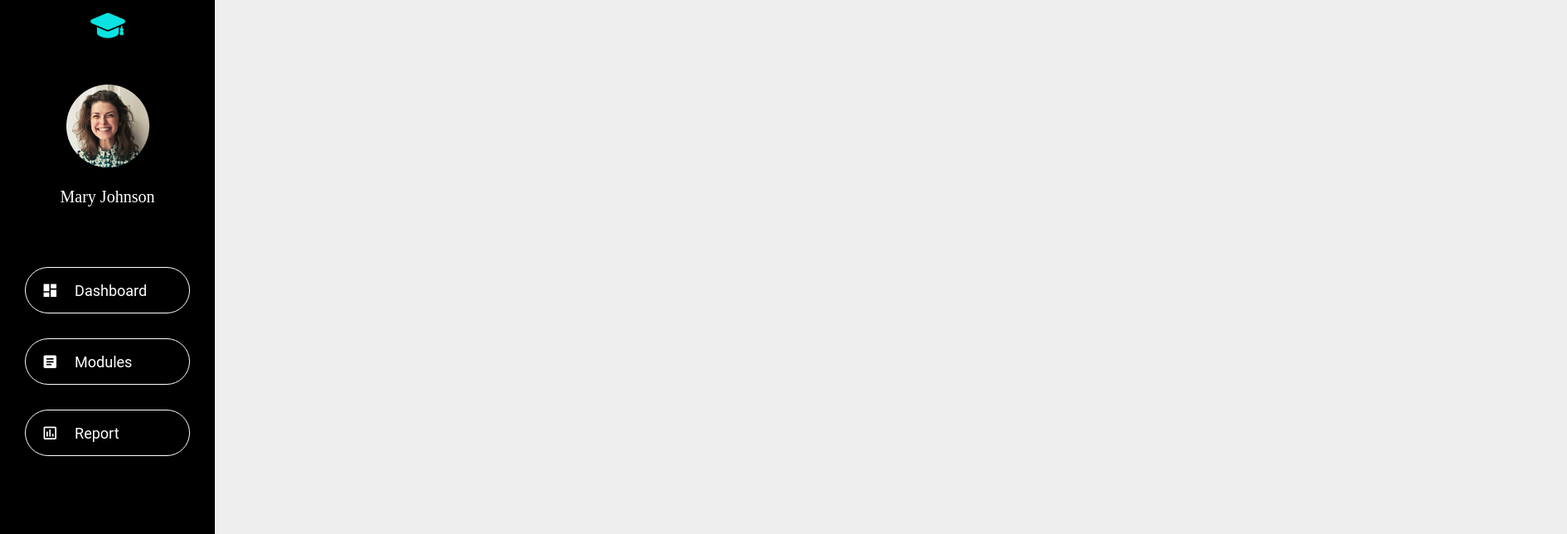
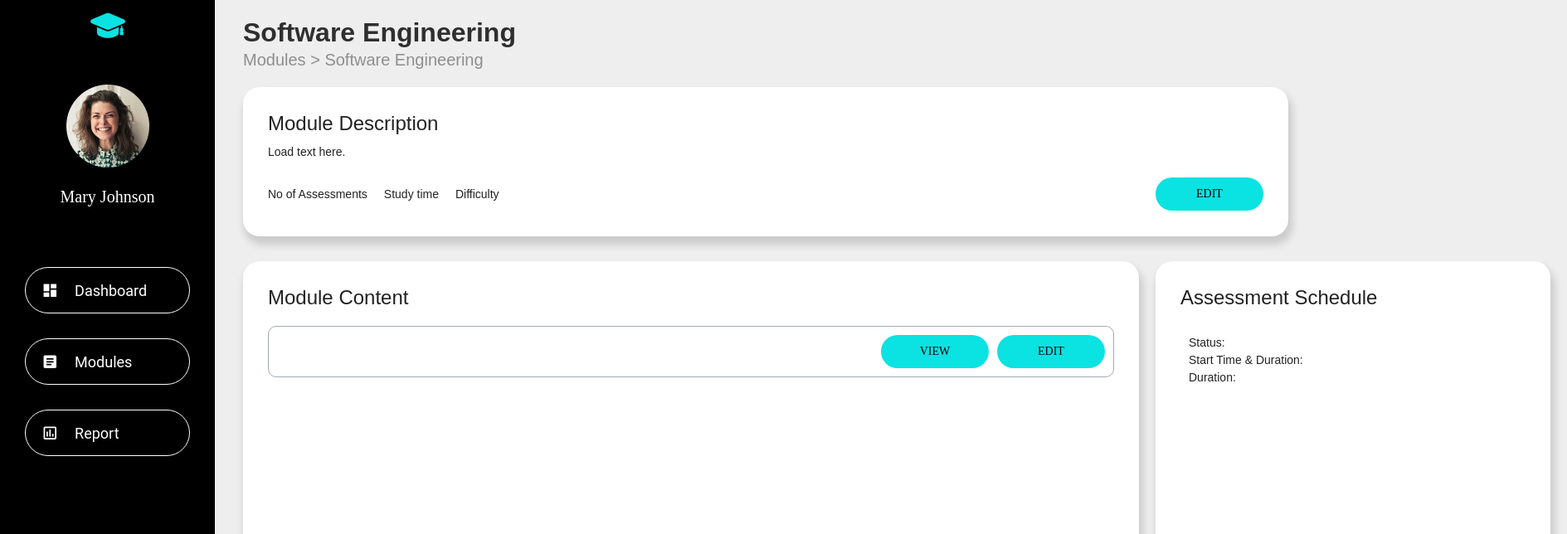
Before and after one commit to Enara123/LearningManagement, a React (Create React App) app in the folder frontend/: page /moduleInfo in a window 1280 px wide. Shown: the top 644 px of the page at 83% size, 1889 px wide, since content can reach past the window. Built offline with nearby package versions, Linux system fonts and the light colour scheme.

Commit message:
New changes

```diff
--- a/frontend/src/App.js
+++ b/frontend/src/App.js
@@ -8,6 +8,7 @@ import { createTheme } from "@mui/material/styles";
 import { grey, cyan } from "@mui/material/colors";
 import LecDashboard from "./scenes/lecDashboard/LecDashboard";
 import CreateQuiz from "./scenes/modules/CreateQuiz";
+import ModuleInfo from "./scenes/modules/moduleInfo";
 import ModuleMenu from "./scenes/modules/moduleMenu";
 import CreateModule from "./scenes/modules/createModule";
 import CreateAssessment from "./scenes/modules/CreateAssessment";
@@ -78,6 +79,14 @@ function App() {
             }
           />
           <Route
+            path="/moduleInfo"
+            element={
+              <main className="content">
+                <ModuleInfo />
+              </main>
+            }
+          />
+          <Route
             path="/moduleMenu"
             element={
               <main className="content">
--- /dev/null
+++ b/frontend/src/components/AssessmentField.js
@@ -0,0 +1,45 @@
+import { Box, Typography } from "@mui/material";
+import LMSButton from "./LMSButton";
+
+const AssessmentField = ({ title, questions, duration, assessmentId }) => {
+  return (
+    <Box
+      sx={{
+        border: "1px solid #A0AAB4",
+        borderRadius: "10px",
+        padding: "10px",
+        marginTop: "20px",
+      }}
+    >
+      <Typography variant="h4" fontWeight="bold">
+        {title}
+      </Typography>
+      <Box display="flex" justifyContent="space-between" alignItems="center">
+        <Box display="flex">
+          <Typography sx={{ mr: "20px" }}>{questions}</Typography>
+          <Typography>{duration}</Typography>
+        </Box>
+        <Box>
+          <LMSButton
+            sx={{ mt: "0", mb: "0", mr: "10px" }}
+            customWidth="130px"
+            customHeight="40px"
+            customFontSize="14px"
+          >
+            View
+          </LMSButton>
+          <LMSButton
+            sx={{ m: "0" }}
+            customWidth="130px"
+            customHeight="40px"
+            customFontSize="14px"
+          >
+            Edit
+          </LMSButton>
+        </Box>
+      </Box>
+    </Box>
+  );
+};
+
+export default AssessmentField;
--- /dev/null
+++ b/frontend/src/components/AssessmentSchedule.js
@@ -0,0 +1,27 @@
+import { Box, Typography } from "@mui/material";
+
+const AssessmentSchedule = ({
+  title,
+  status,
+  time,
+  duration,
+  assessmentId,
+}) => {
+  return (
+    <Box
+      sx={{
+        padding: "10px",
+        marginTop: "20px",
+      }}
+    >
+      <Typography variant="h5" fontWeight="bold">
+        {title}
+      </Typography>
+      <Typography variant="body1">Status: {status}</Typography>
+      <Typography variant="body1">Start Time & Duration: {time}</Typography>
+      <Typography variant="body1">Duration: {duration}</Typography>
+    </Box>
+  );
+};
+
+export default AssessmentSchedule;
--- a/frontend/src/components/PaperBg.js
+++ b/frontend/src/components/PaperBg.js
@@ -10,7 +10,7 @@ const PaperBg = ({ customWidth, customHeight, children }) => {
         display: "flex",
         flexWrap: "wrap",
         "& > :not(style)": {
-          m: 1,
+          marginRight: "20px",
           width: customWidth || 500,
           height: customHeight || 400,
           borderRadius: "20px",
--- a/frontend/src/scenes/modules/moduleInfo.js
+++ b/frontend/src/scenes/modules/moduleInfo.js
@@ -1 +1,64 @@
-const ModuleInfo = () => {};
+import { Box, Typography } from "@mui/material";
+import Header from "../../components/Header";
+import PaperBg from "../../components/PaperBg";
+import LMSButton from "../../components/LMSButton";
+import AssessmentField from "../../components/AssessmentField";
+import AssessmentSchedule from "../../components/AssessmentSchedule";
+
+const ModuleInfo = () => {
+  return (
+    <Box mt="20px">
+      <Box display="flex" justifyContent="space-between" alignItems="center">
+        <Header
+          title="Software Engineering"
+          subtitle="Modules > Software Engineering"
+        />
+      </Box>
+      <Box>
+        <PaperBg customWidth={1582} customHeight={180}>
+          <Box sx={{ padding: "30px" }}>
+            <Typography variant="h3">Module Description</Typography>
+            <Typography variant="body1" sx={{ mt: "10px" }}>
+              Load text here.
+            </Typography>
+            <Box
+              display="flex"
+              justifyContent="space-between"
+              alignItems="center"
+            >
+              <Box display="flex" justifyContent="space-between">
+                <Typography sx={{ mr: "20px" }}>No of Assessments</Typography>
+                <Typography sx={{ mr: "20px" }}>Study time</Typography>
+                <Typography sx={{ mr: "20px" }}>Difficulty</Typography>
+              </Box>
+              <LMSButton
+                customWidth="130px"
+                customHeight="40px"
+                customFontSize="14px"
+              >
+                Edit
+              </LMSButton>
+            </Box>
+          </Box>
+        </PaperBg>
+      </Box>
+
+      <Box display="flex" sx={{ mt: "30px" }}>
+        <PaperBg customWidth={1080} customHeight={700}>
+          <Box sx={{ padding: "30px" }}>
+            <Typography variant="h3">Module Content</Typography>
+            <AssessmentField />
+          </Box>
+        </PaperBg>
+        <PaperBg customWidth={476} customHeight={694}>
+          <Box sx={{ padding: "30px" }}>
+            <Typography variant="h3">Assessment Schedule</Typography>
+            <AssessmentSchedule />
+          </Box>
+        </PaperBg>
+      </Box>
+    </Box>
+  );
+};
+
+export default ModuleInfo;
```
